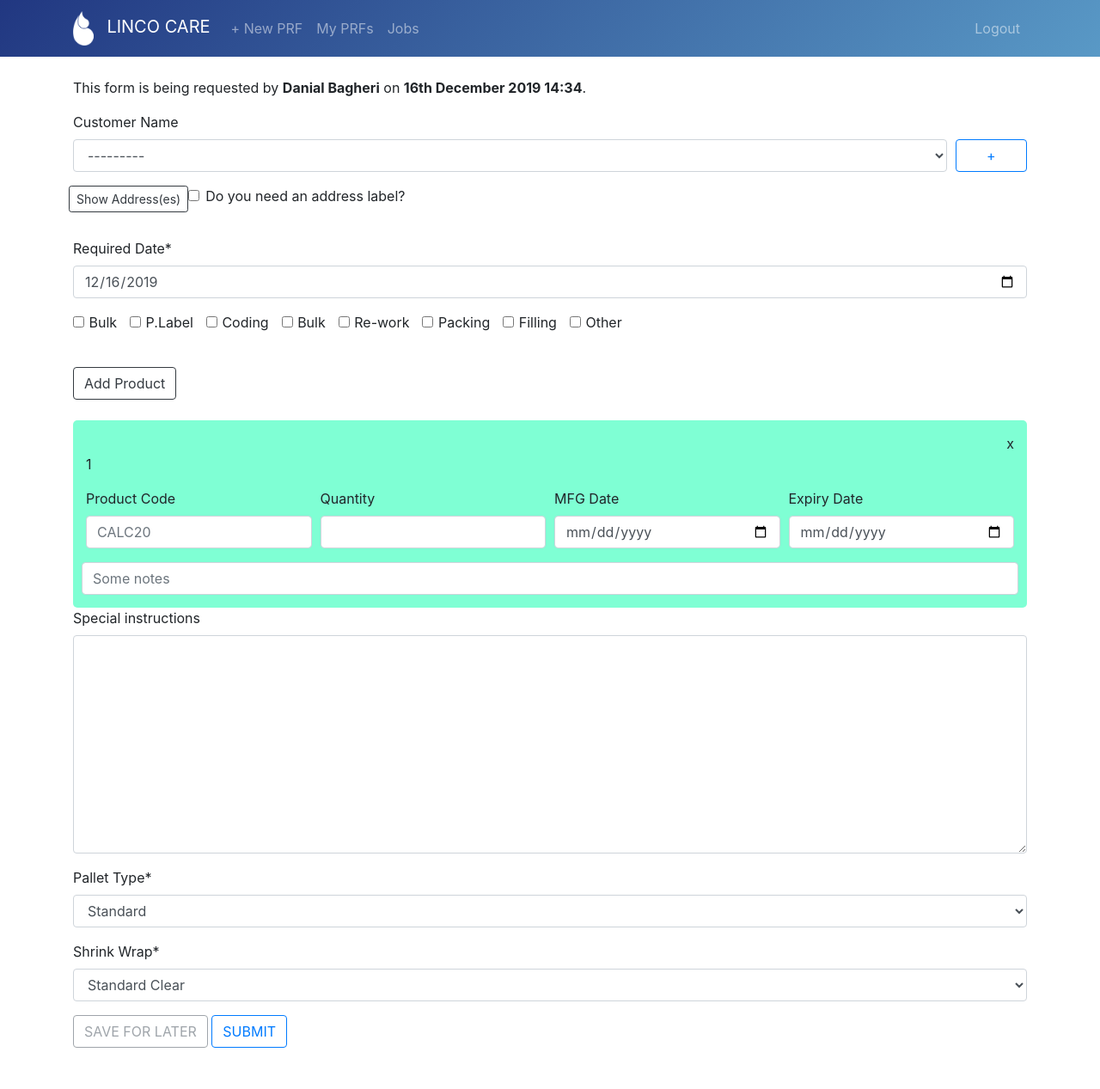
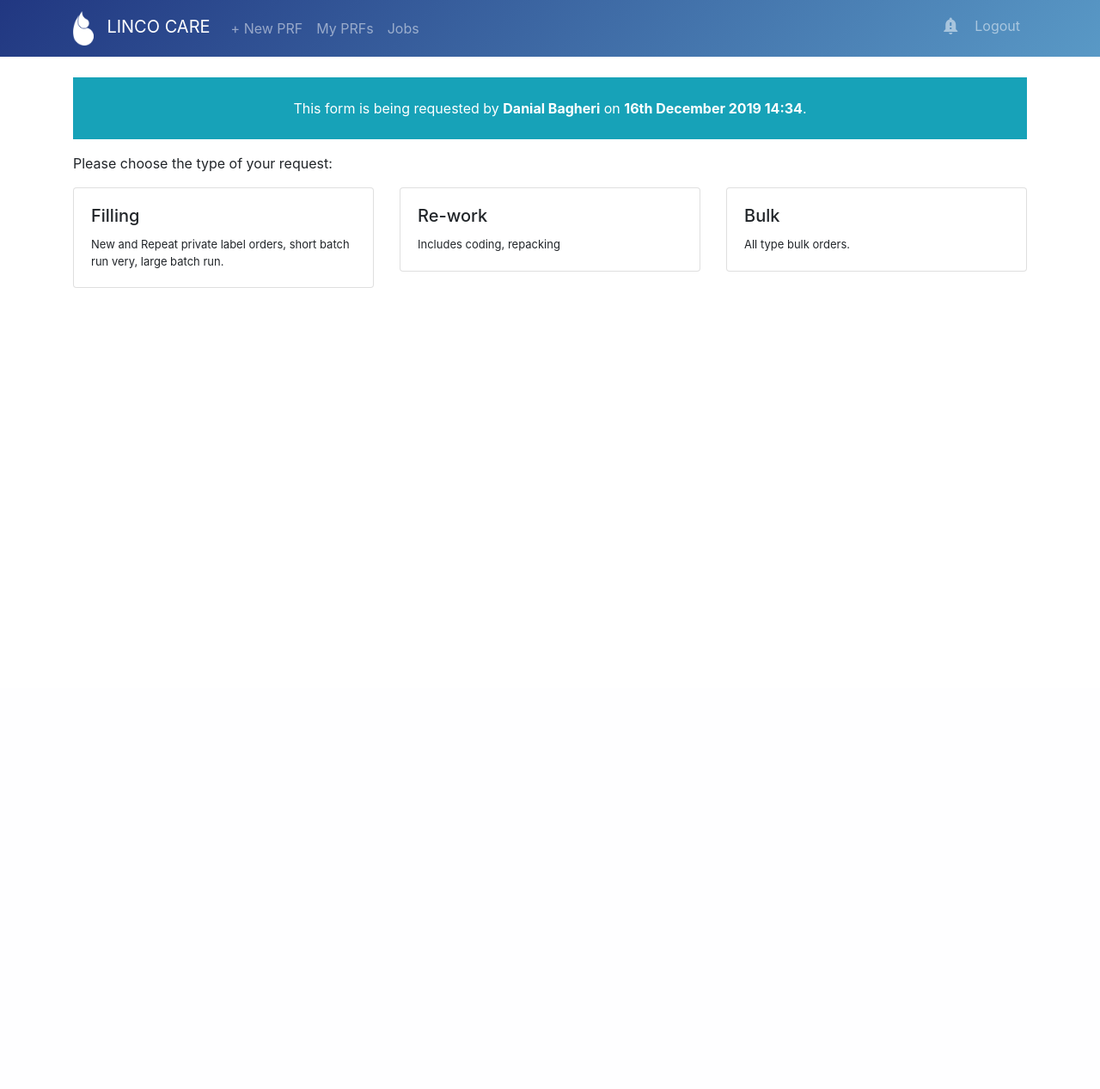
Before and after one commit to danialbagheri/Linco-PRF, a Django app: page /request-form/ in a window 1280 px wide. Shown: the whole page at 86% size. After the commit the page ends 335 px from the top, so only its background shows below. Run offline with Django 3.2, Linux system fonts and the light colour scheme; a user stored in the database is signed in; data comes from the database, SQL or seed files in the repository; both versions use the stored data as it was after the commit; some libraries are stand-ins or nearby versions.

Commit message:
more functonality with signals and update to the form

```diff
--- /dev/null
+++ b/PRF/static_source/scripts/prf.js
@@ -0,0 +1,14 @@
+console.log("hello");
+var mainForm = document.getElementById("mainForm");
+var requestType = document.getElementById("requestType");
+var typeInfo = document.getElementById("typeInfo");
+mainForm.style = "display:none;";
+
+function selectType(element, type) {
+  setTimeout(function() {
+    mainForm.style = "display:block;";
+    requestType.style = "display:none;";
+  }, 1000);
+  element.classList.toggle("add-selected");
+  typeInfo.innerHTML = `You have selected ${type}.`;
+}
--- a/PRF/static_source/style/main.css
+++ b/PRF/static_source/style/main.css
@@ -32,12 +32,13 @@ svg {
 .header-title-holder > h3 {
   color: #fff;
 }
-.text-centre{
+.text-centre {
   text-align: center !important;
 }
 /* messages css */
 
-.messages > ul , ul.messages {
+.messages > ul,
+ul.messages {
   padding: 0 !important;
   margin-bottom: 0;
 }
@@ -101,20 +102,65 @@ svg {
   cursor: pointer;
 }
 
-.add-selected{
+.add-selected {
   border: 2px solid #213781;
 }
-.request-type{
-  list-style-type:none;
+.request-type {
+  list-style-type: none;
 }
 .request-type > li {
   list-style-type: none;
   padding-right: 15px;
 }
-.request-type .form-check-inline{
+.request-type .form-check-inline {
   margin-right: 1px !important;
 }
 
-.click-row{
+.click-row {
   cursor: pointer;
 }
+
+.card-hover {
+  background-color: #fff;
+}
+
+.card-hover:hover {
+  cursor: pointer;
+  animation: shake 2s;
+  /* animation-iteration-count: infinite; */
+}
+@keyframes shake {
+  0% {
+    transform: translate(1px, 1px) rotate(0deg);
+  }
+  10% {
+    transform: translate(-1px, -2px) rotate(-1deg);
+  }
+  20% {
+    transform: translate(-3px, 0px) rotate(1deg);
+  }
+  30% {
+    transform: translate(3px, 2px) rotate(0deg);
+  }
+  40% {
+    transform: translate(1px, -1px) rotate(1deg);
+  }
+  50% {
+    transform: translate(-1px, 2px) rotate(-1deg);
+  }
+  60% {
+    transform: translate(-3px, 1px) rotate(0deg);
+  }
+  70% {
+    transform: translate(3px, 1px) rotate(-1deg);
+  }
+  80% {
+    transform: translate(-1px, -1px) rotate(1deg);
+  }
+  90% {
+    transform: translate(1px, 2px) rotate(0deg);
+  }
+  100% {
+    transform: translate(1px, -2px) rotate(-1deg);
+  }
+}
--- a/PRF/templates/PRF/product_request_form.html
+++ b/PRF/templates/PRF/product_request_form.html
@@ -1,11 +1,43 @@
-{% extends 'base.html' %} {% load crispy_forms_tags %} {% block content %}
+{% extends 'base.html' %}
+{% load crispy_forms_tags %}
+{% load staticfiles %}
+{% block content %}
 <div class="container mt-4">
-  <p>
+  <p class="text-centre bg-info text-white p-4">
     This form is being requested by
     <strong>{{ user.first_name }} {{ user.last_name }}</strong> on
-    <strong>{% now "jS F Y H:i" %}</strong>.
+    <strong>{% now "jS F Y H:i" %}</strong>.<br />
+    <span id="typeInfo"></span>
   </p>
-  <form target="." method="post" class="mb-4">
+  <div class="row" id="requestType">
+    <div class="col-12"><p>Please choose the type of your request:</p></div>
+
+    <div class="col-12 col-md-4">
+      <div class="card card-hover" onClick="selectType(this,`Filling`)">
+        <div class="card-body">
+        <h5 class="card-title"> Filling</h3>
+          <p class="card-text" style="font-size: 13px;">New and Repeat private label orders, short batch run very, large batch run.</p>
+        </div>
+      </div>
+    </div>
+    <div class="col-12 col-md-4">
+      <div class="card card-hover" onClick="selectType(this,`Re-Work`)">
+        <div class="card-body">
+          <h5 class="card-title">Re-work </h3>
+            <p class="card-text" style="font-size: 13px;">Includes coding, repacking</p>
+        </div>
+      </div>
+    </div>
+    <div class="col-12 col-md-4">
+      <div class="card card-hover" onClick="selectType(this,`Bulk`)">
+        <div class="card-body">
+          <h5 class="card-title">Bulk</h3>
+            <p class="card-text" style="font-size: 13px;">All type bulk orders.</p>
+        </div>
+      </div>
+    </div>
+  </div>
+  <form target="." method="post" class="mt-4 mb-4" id="mainForm">
     {% csrf_token %}
     <!-- Django form -->
 
@@ -51,11 +83,11 @@
         </div>
       </div>
       <br />
-      {{ prf.address_label | as_crispy_field }}
+      <div class="ml-2">{{ prf.address_label | as_crispy_field }}</div>
       <!-- END OF VUE JS CUSTOMER ADDRESS SELECT BOX -->
     </div>
     {{ prf.required_date | as_crispy_field }}
-    {{ prf.request_type  }}
+
 
     <br />
     <!-- VUE JS PRODUCT FORM -->
@@ -138,7 +170,7 @@
   <span class="mt-4 "></span>
   <br />
 </div>
-
+<script src={% static "scripts/prf.js" %}></script>
 <script>
   var customerId = document.getElementById("id_customer_name");
 
--- a/PRF/templates/base.html
+++ b/PRF/templates/base.html
@@ -36,7 +36,7 @@
                             <a class="nav-link" href="{% url 'web:request-form' %}">+ New PRF</a>
                         </li>
                     <li class="nav-item">
-                        <a class="nav-link" href="{% url 'web:user-jobs' %}">My PRFs</a>
+                        <a class="nav-link" href="">My PRFs</a>
                     </li>
                     <li class="nav-item">
                         <a class="nav-link" href="{% url 'web:all-jobs' %}">Jobs</a>
@@ -44,6 +44,11 @@
 
                 </ul>
                 <ul class="navbar-nav d-flex justify-content-end">
+                    <li class="nav-item">
+                        <a class="nav-link" href=""><i class="material-icons">
+                            notification_important
+                        </i></a>
+                    </li>
                     <li class="nav-item">
                         <a class="nav-link" href="{% url "user:logout" %}">Logout</a>
                     </li>
--- a/PRF/templates/messages.html
+++ b/PRF/templates/messages.html
@@ -9,15 +9,14 @@
   }
 </style>
 
-<div class='messages'>
-
-    <ul class="messages">
+<div class="messages">
+  <ul class="messages" id="websiteMessages">
     {% for message in messages %}
     <li {% if message.tags %} class="{{ message.tags }}" {% endif %}>
-            {% if "html_safe" in message.tags %}{{ message|safe }}{% else %}{{ message|safe }}{% endif %}
+      {% if "html_safe" in message.tags %}{{ message|safe }}{% else %}{{
+      message|safe }}{% endif %}
     </li>
     {% endfor %}
   </ul>
-
 </div>
 {% endif %}
--- a/PRF/web/models.py
+++ b/PRF/web/models.py
@@ -12,10 +12,7 @@ SHRINK_WRAP = (
 STATUS = (
     ('Saved', 'Saved'),
     ('Pending', 'Pending'),
-    ('Open', 'Open'),
-    ('Reviewing', 'Reviewing'),
-    ('On-Hold', 'On-Hold'),
-    ('Awaiting Information', 'Awaiting Information'),
+    ('Rejected', 'Rejected'),
     ('In progress', 'In progress'),
     ('Complete', 'Complete'),
 )
--- a/PRF/web/views.py
+++ b/PRF/web/views.py
@@ -19,15 +19,16 @@ def staff_required(login_url=None):
 def add_business_days(from_date, number_of_days):
     to_date = from_date
     while number_of_days:
-       to_date += timedelta(1)
-       if to_date.weekday() < 5: # i.e. is not saturday or sunday
-           number_of_days -= 1
+        to_date += timedelta(1)
+        if to_date.weekday() < 5:  # i.e. is not saturday or sunday
+            number_of_days -= 1
     return to_date
+
 
 def home(request):
     number_of_jobs = ProductionJob.objects.all().count()
     args = {
-        "number_of_jobs":number_of_jobs
+        "number_of_jobs": number_of_jobs
     }
     return render(request, "home.html", args)
 
@@ -82,6 +83,7 @@ def product_request_form(request):
     }
     return render(request, "PRF/product_request_form.html", args)
 
+
 @login_required(login_url='/user/login/')
 def add_customer(request):
     customer_form = CustomerForm()
@@ -120,7 +122,8 @@ def add_customer(request):
 def all_jobs(request):
     NUM_USER_TO_SHOW = 30
     DEADLINE = 1
-    production_jobs =ProductionJob.objects.all().exclude(status="Saved")
+    production_jobs = ProductionJob.objects.all().exclude(
+        status="Saved").order_by("requested_date")
     paginator = Paginator(production_jobs, NUM_USER_TO_SHOW)
     delayed = add_business_days(date.today(), DEADLINE)
     page = request.GET.get('page')
@@ -131,11 +134,12 @@ def all_jobs(request):
     }
     return render(request, "jobs/all_jobs.html", args)
 
+
 @login_required(login_url='/user/login/')
 def user_jobs(request):
     NUM_USER_TO_SHOW = 30
     user = request.user
-    production_jobs =ProductionJob.objects.filter(requested_by=user)
+    production_jobs = ProductionJob.objects.filter(requested_by=user)
     paginator = Paginator(production_jobs, NUM_USER_TO_SHOW)
 
     page = request.GET.get('page')
@@ -145,10 +149,12 @@ def user_jobs(request):
     }
     return render(request, "jobs/user_jobs.html", args)
 
+
 @login_required(login_url='/user/login/')
 def single_job(request, job_id):
-    production_job =ProductionJob.objects.get(id=job_id)
-    logs = ModelChangeLogsModel.objects.filter(table_name="ProductionJob", table_id=production_job.pk)
+    production_job = ProductionJob.objects.get(id=job_id)
+    logs = ModelChangeLogsModel.objects.filter(
+        table_name="ProductionJob", table_id=production_job.pk)
     users = User.objects.all()
     addresses = Address.objects.all()
     args = {
```
Also changed, not shown: PRF/templates/jobs/all_jobs.html (+40 -1 lines), PRF/web/signals.py (+17 -7 lines), PRF/db.sqlite3. Lines whose indentation alone changed are shown as unchanged.
